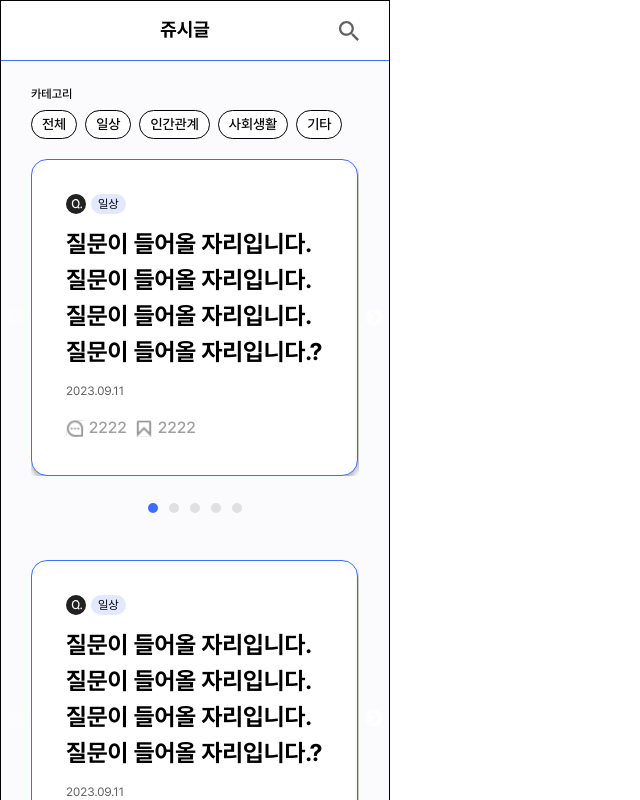
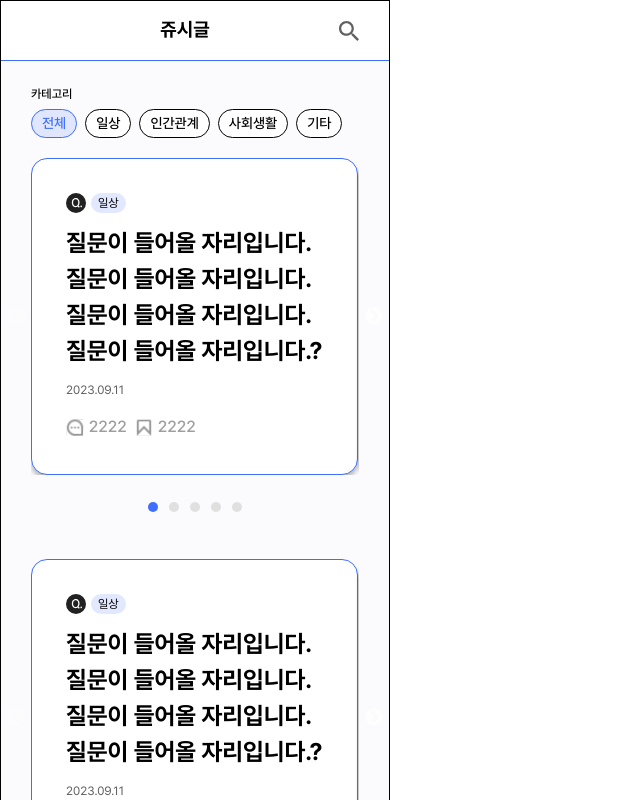
Before and after one commit to whatever-mentoring/juitcy-front, a React (Create React App) app: page / in a window 1280 px wide. Shown: the top 800 px of the page, without its empty margins (0-640 px from the left). Built offline with nearby package versions, Linux system fonts and the light colour scheme.

Commit message:
fix: 디폴트로 전체 카테고리 선택

```diff
--- a/src/components/CategoryBar.tsx
+++ b/src/components/CategoryBar.tsx
@@ -6,7 +6,7 @@ import Typo from 'styles/Typo';
 
 const CategoryBar = () => {
   const [categories, setCategories] = useState([
-    { id: 1, name: '전체', selected: false },
+    { id: 1, name: '전체', selected: true },
     { id: 2, name: '일상', selected: false },
     { id: 3, name: '인간관계', selected: false },
     { id: 4, name: '사회생활', selected: false },
@@ -45,5 +45,5 @@ export default CategoryBar;
 
 const Container = styled(Column)`
   width: 100%;
-  gap: 7px;
+  gap: 6px;
 `;
```
